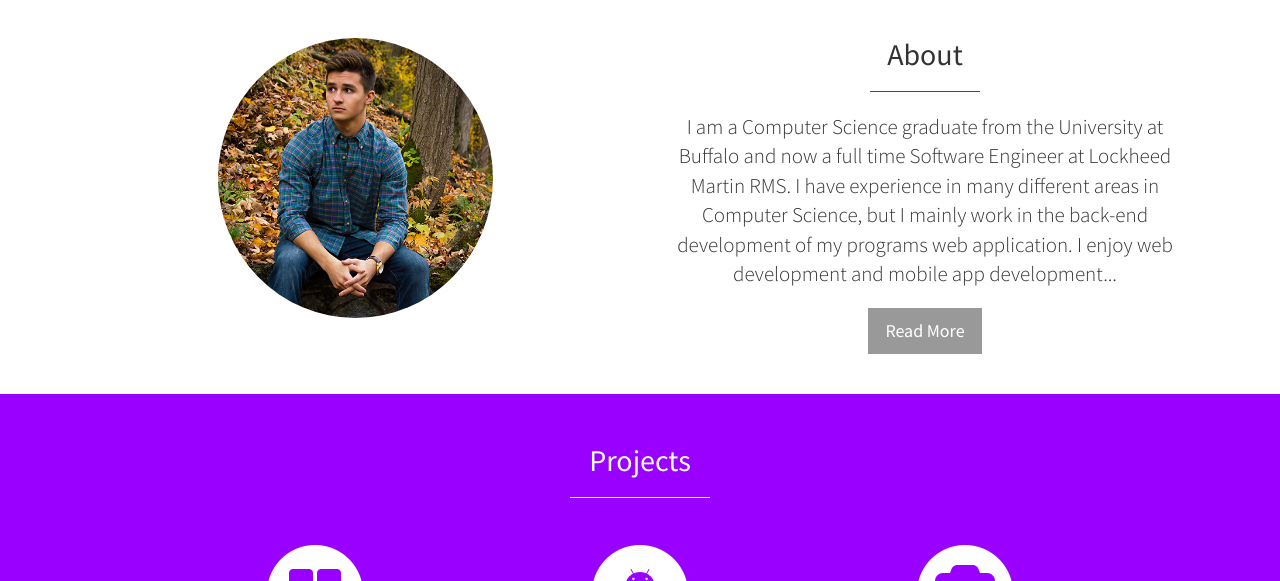
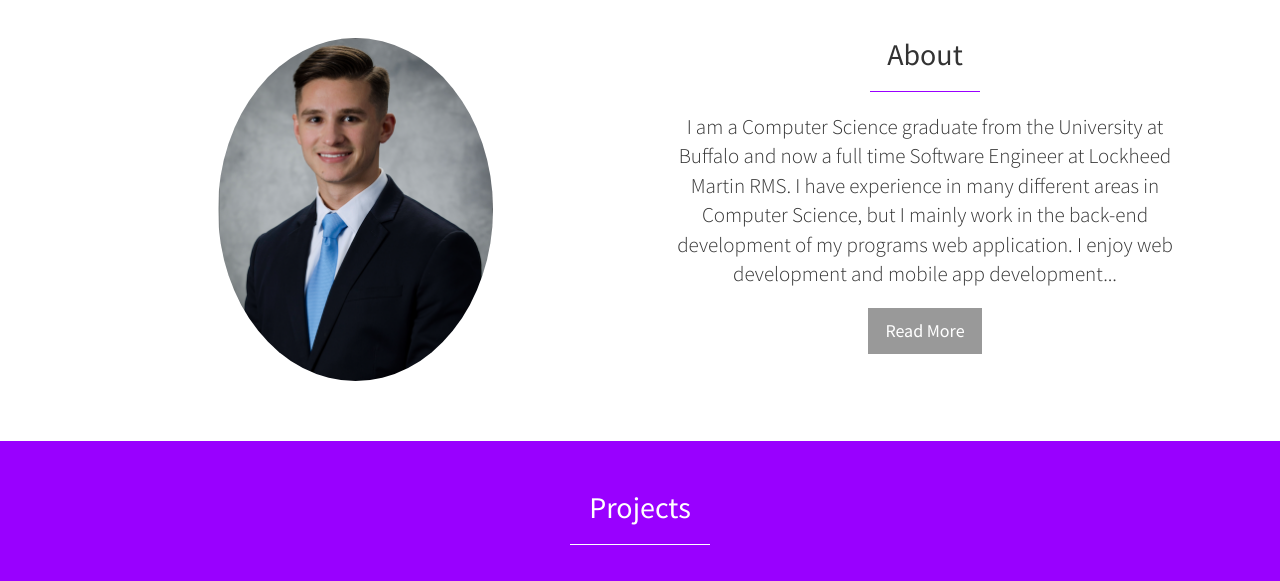
Before and after one commit to michaelkulbacki/michaelkulbacki.github.io, a plain HTML site: page index.html in a window 1280 px wide. Shown: the part 802-1383 px from the top of the page. Drawn offline with Linux system fonts and the light colour scheme.

Commit message:
Updated home page profile picture

```diff
--- a/index.html
+++ b/index.html
@@ -126,7 +126,7 @@
       <div class="row">
         <div class="col-lg-12 text-center">
           <div class="col-md-6 wow fadeInLeft" data-wow-delay="0.3s">
-            <img class="img-fluid center-block img-responsive img-circle" src="img/mike.png" style="max-width:275px;">
+            <img class="img-fluid center-block img-responsive img-circle" src="img/mike2.png" style="max-width:275px;">
             <br>
           </div>
           <div class="col-md-6 text-center wow fadeInRight h2margin" data-wow-delay="0.2s">
```
Also changed, not shown: img/mike2.png (added).
